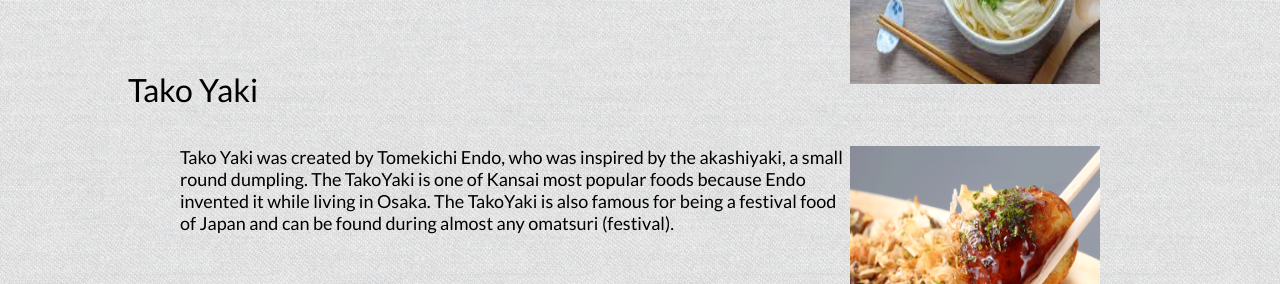
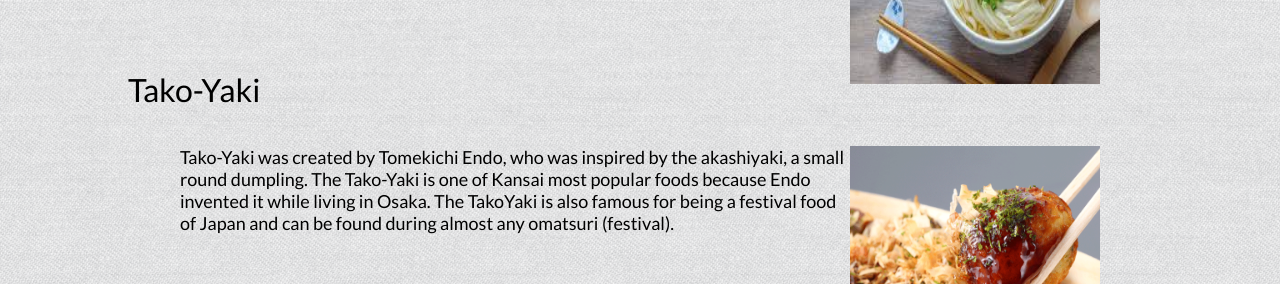
Before and after one commit to alexarmatas/atasteofkansai, a plain HTML site: page food.html in a window 1280 px wide. Shown: the part 356-640 px from the top of the page. Drawn offline with Linux system fonts and the light colour scheme.

Commit message:
test added for food

```diff
--- a/food.html
+++ b/food.html
@@ -48,14 +48,14 @@
         <br>
         <br>
         <div class = "charuRemmacTitle">
-            Tako Yaki
+            Tako-Yaki
         </div>
         <br>
         <br>
         <div class = "charuRemmacText">
             <p>
                 <img src="takoyaki.jpg" alt="takoyaki"/>
-                Tako Yaki was created by Tomekichi Endo, who was inspired by the akashiyaki, a small round dumpling. The TakoYaki is one of Kansai most popular foods because Endo invented it while living in Osaka. The TakoYaki is also famous for being a festival food of Japan and can be found during almost any omatsuri (festival).</p>
+                Tako-Yaki was created by Tomekichi Endo, who was inspired by the akashiyaki, a small round dumpling. The Tako-Yaki is one of Kansai most popular foods because Endo invented it while living in Osaka. The TakoYaki is also famous for being a festival food of Japan and can be found during almost any omatsuri (festival).</p>
         </div>
         <br>
         <br>
```
